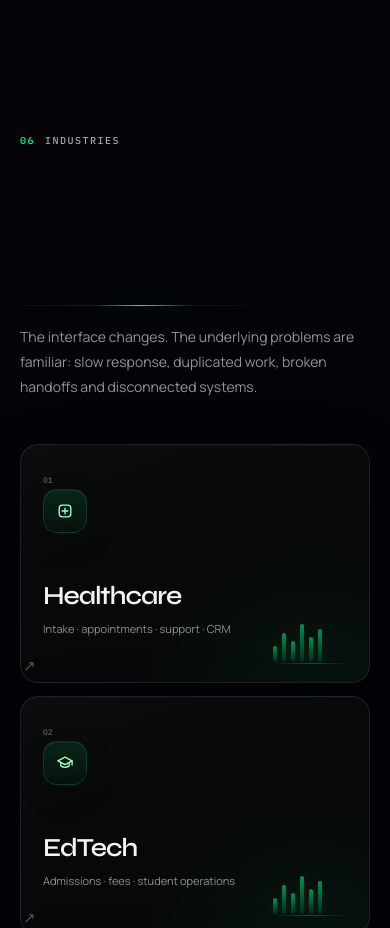
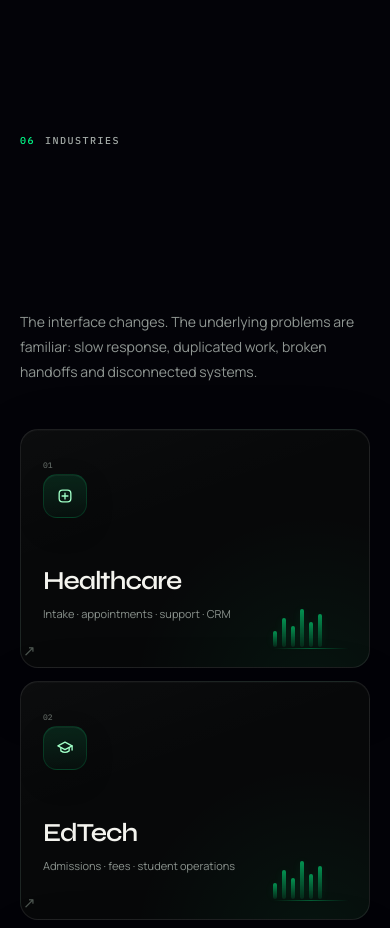
Before and after one commit to Abuhurerakhan0407/shalcon-intelligence, a React (Vite) app: page / in a window 390 px wide. Shown: the part 9780-10708 px from the top of the page. Built offline with nearby package versions, Linux system fonts and the light colour scheme.

Commit message:
Remove Industries heading divider

```diff
--- a/src/final/client-release.css
+++ b/src/final/client-release.css
@@ -1,51 +1,10 @@
-/* Final client-release polish: a flowing divider between the industries heading columns
-   and a distinct workflow/circuit mark for Custom Systems. */
+/* Final client-release polish: keep only the distinct workflow/circuit mark for Custom Systems. */
 
-.industries-section .section-heading {
-  grid-template-columns: minmax(0,1.35fr) minmax(120px,.32fr) minmax(280px,.55fr);
-  gap: 24px;
-}
-
-.industries-section .section-heading > div {
-  grid-column: 1;
-  grid-row: 1;
-}
-
-.industries-section .section-heading > p {
-  grid-column: 3;
-  grid-row: 1;
-}
-
+/* Remove the Industries heading divider entirely. The base section-heading layout from systems.css/responsive.css remains unchanged. */
 .industries-section .section-heading::before,
 .industries-section .section-heading::after {
-  content: "";
-  grid-column: 2;
-  grid-row: 1;
-  align-self: center;
-  justify-self: stretch;
-  height: 1px;
-  pointer-events: none;
-}
-
-.industries-section .section-heading::before {
-  width: 100%;
-  background: linear-gradient(90deg, rgba(255,255,255,.035), rgba(255,255,255,.11), rgba(255,255,255,.035));
-}
-
-.industries-section .section-heading::after {
-  width: 44%;
-  background: linear-gradient(90deg, transparent, rgba(0,255,138,.98) 48%, transparent);
-  box-shadow: 0 0 12px rgba(0,255,138,.38);
-  transform: translateX(-120%);
-  will-change: transform, opacity;
-  animation: industriesHeadingFlow 2.7s cubic-bezier(.45,0,.55,1) infinite;
-}
-
-@keyframes industriesHeadingFlow {
-  0% { transform: translateX(-120%); opacity: 0; }
-  14% { opacity: 1; }
-  72% { opacity: 1; }
-  100% { transform: translateX(250%); opacity: 0; }
+  content: none !important;
+  display: none !important;
 }
 
 /* Custom Systems previously echoed the Healthcare medical-cross mark.
@@ -68,43 +27,3 @@
   opacity: .92;
   filter: drop-shadow(0 0 7px rgba(0,255,138,.25));
 }
-
-@media (max-width: 900px) {
-  .industries-section .section-heading {
-    grid-template-columns: minmax(0,1fr);
-    gap: 18px;
-  }
-
-  .industries-section .section-heading > div {
-    grid-column: 1;
-    grid-row: 1;
-  }
-
-  .industries-section .section-heading::before,
-  .industries-section .section-heading::after {
-    grid-column: 1;
-    grid-row: 2;
-    justify-self: start;
-  }
-
-  .industries-section .section-heading::before {
-    width: min(230px, 58vw);
-  }
-
-  .industries-section .section-heading::after {
-    width: min(96px, 26vw);
-  }
-
-  .industries-section .section-heading > p {
-    grid-column: 1;
-    grid-row: 3;
-  }
-}
-
-@media (prefers-reduced-motion: reduce) {
-  .industries-section .section-heading::after {
-    animation: none;
-    transform: translateX(70%);
-    opacity: .7;
-  }
-}
```
